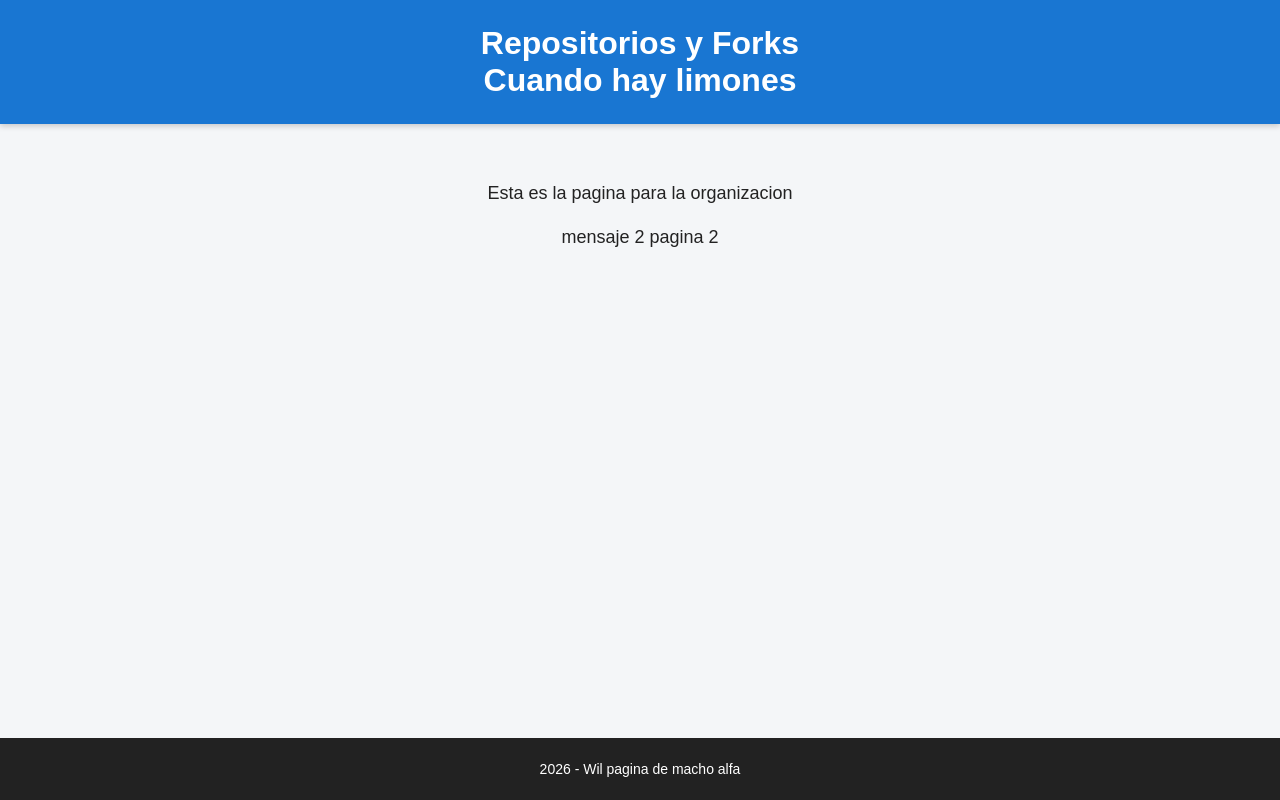
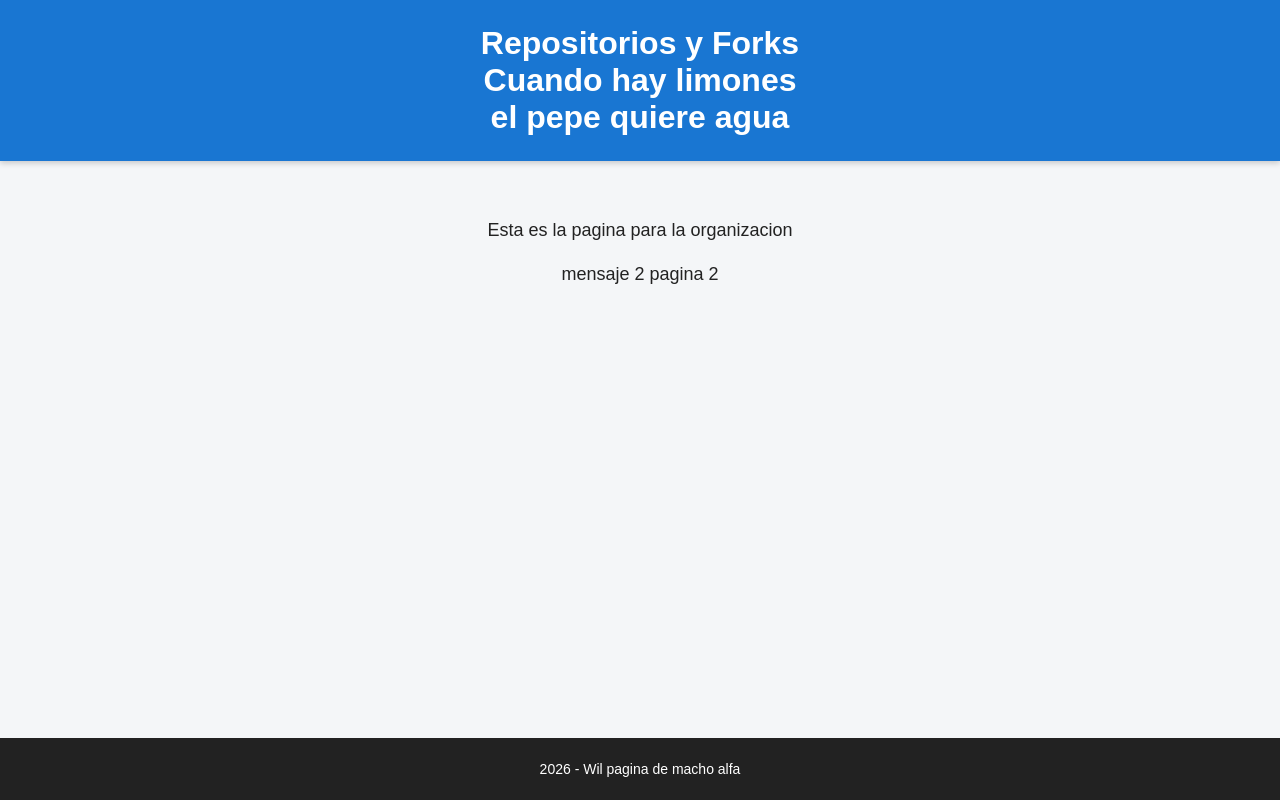
Before and after one commit to Fall31/wil-fork, a React (Vite) app: page / in a window 1280 px wide. Built offline with nearby package versions, Linux system fonts and the light colour scheme.

Commit message:
Add new header element with text

```diff
--- a/src/App.jsx
+++ b/src/App.jsx
@@ -6,6 +6,7 @@ function App() {
       <header>
         <h1>Repositorios y Forks</h1>
         <h1>Cuando hay limones</h1>
+        <h1>el pepe quiere agua</h1>
       </header>
 
       <main>
```
